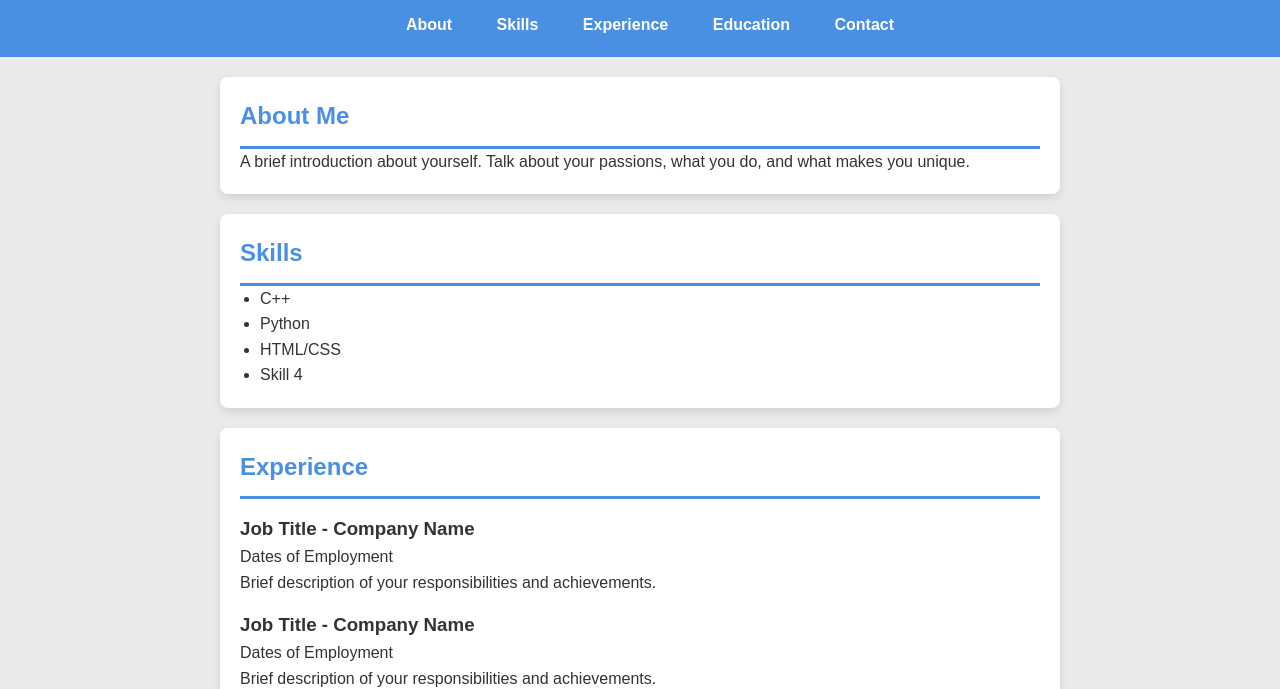
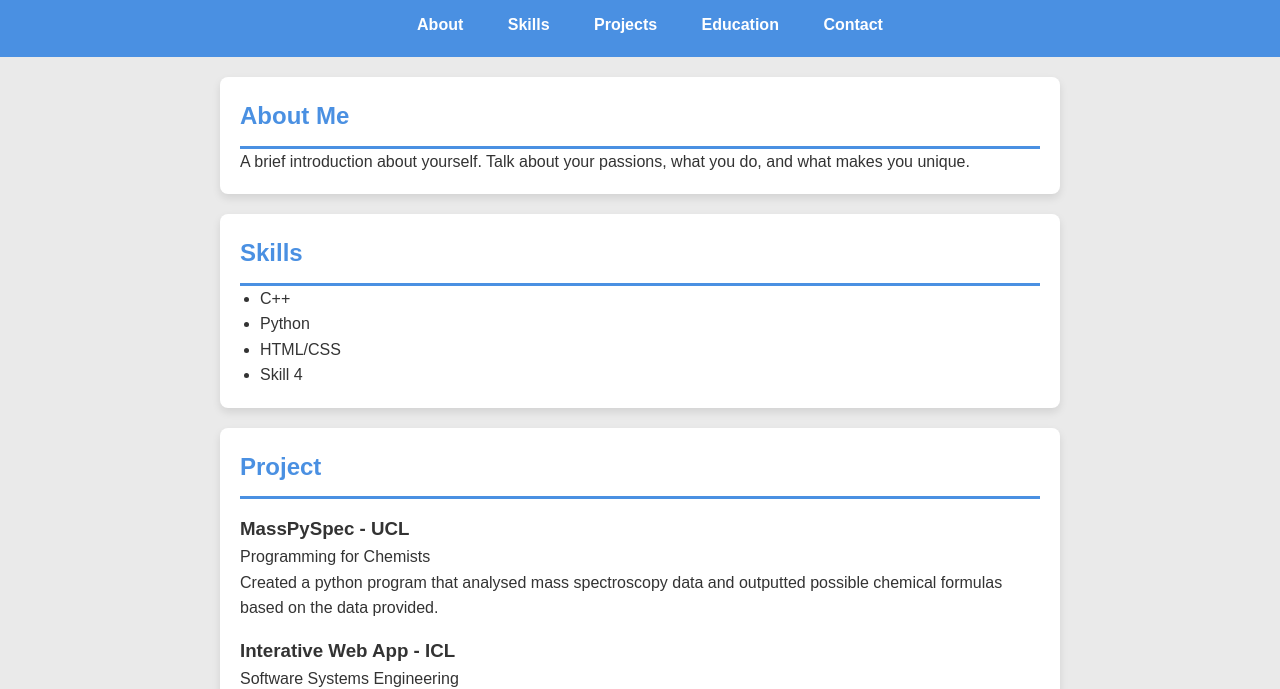
Before and after one commit to AndyXIP/AndyXIP.github.io, a plain HTML site: page index.html in a window 1280 px wide. Shown: the part 113-802 px from the top of the page. Drawn offline with Linux system fonts and the light colour scheme.

Commit message:
Update index.html

```diff
--- a/index.html
+++ b/index.html
@@ -14,7 +14,7 @@
             <ul>
                 <li><a href="#about">About</a></li>
                 <li><a href="#skills">Skills</a></li>
-                <li><a href="#experience">Experience</a></li>
+                <li><a href="#projects">Projects</a></li>
                 <li><a href="#education">Education</a></li>
                 <li><a href="#contact">Contact</a></li>
             </ul>
@@ -36,15 +36,15 @@
         </ul>
     </section>
 
-    <section id="experience">
-        <h2>Experience</h2>
-        <h3>Job Title - Company Name</h3>
-        <p>Dates of Employment</p>
-        <p>Brief description of your responsibilities and achievements.</p>
+    <section id="projects">
+        <h2>Project</h2>
+        <h3>MassPySpec - UCL</h3>
+        <p>Programming for Chemists</p>
+        <p>Created a python program that analysed mass spectroscopy data and outputted possible chemical formulas based on the data provided.</p>
 
-        <h3>Job Title - Company Name</h3>
-        <p>Dates of Employment</p>
-        <p>Brief description of your responsibilities and achievements.</p>
+        <h3>Interative Web App - ICL</h3>
+        <p>Software Systems Engineering</p>
+        <p>Description</p>
     </section>
 
     <section id="education">
```
